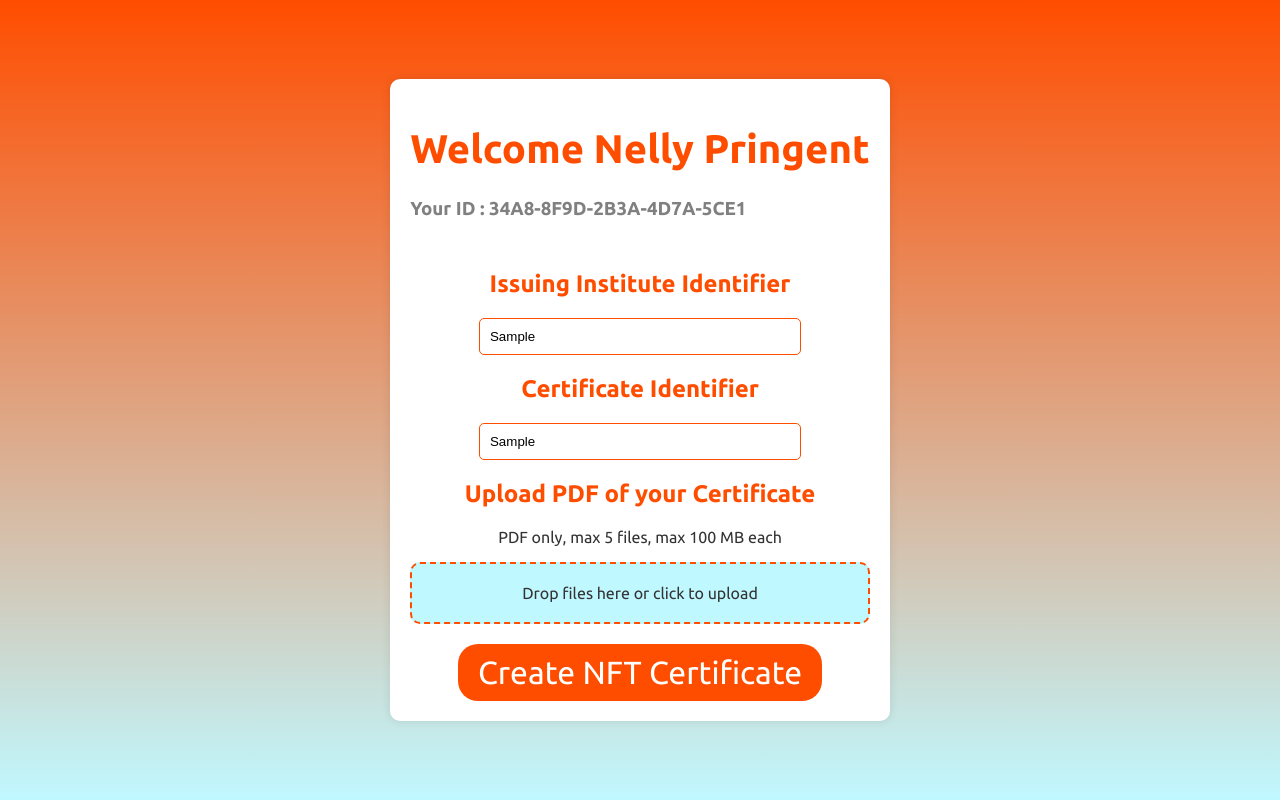
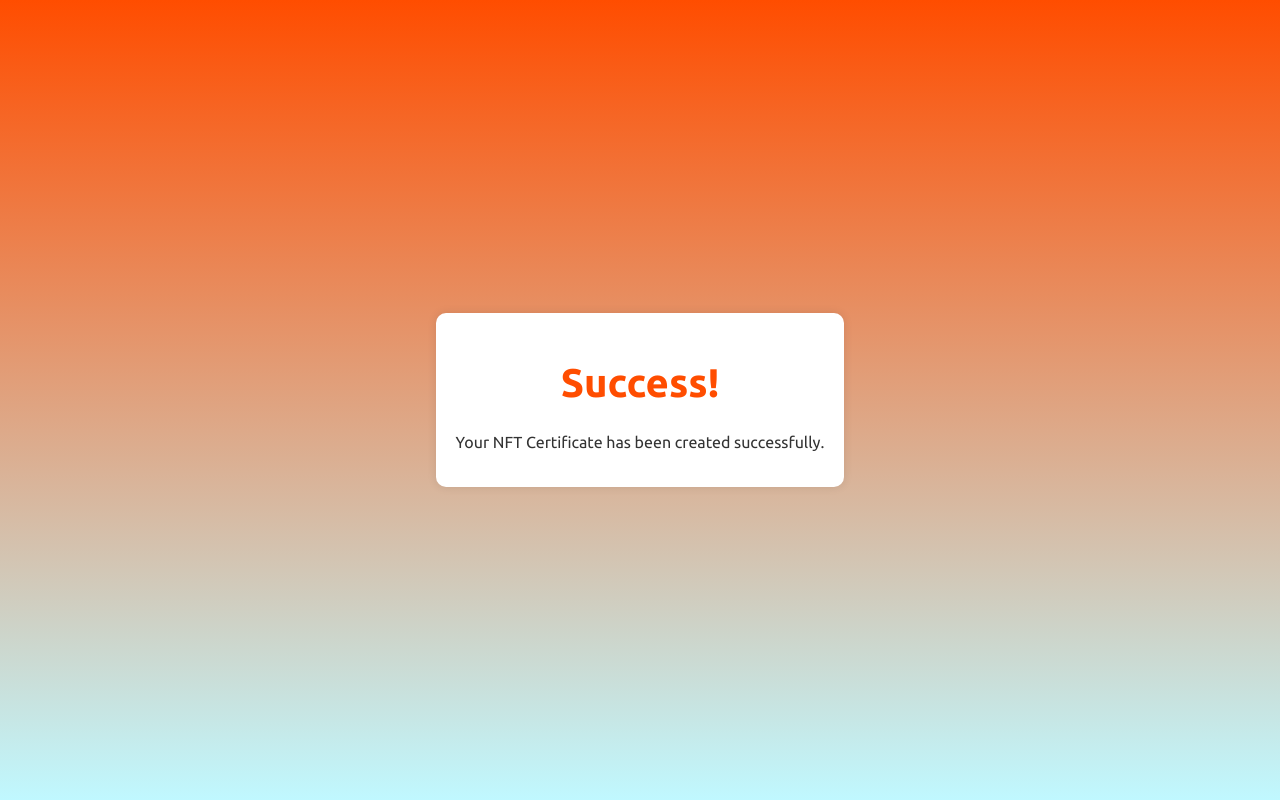
Before and after one commit to Erhuero/blockchain-cv-interface, a React (Create React App) app: page /form in a window 1280 px wide. Both pictures are taken after typing "Sample", "Sample" into the empty fields and a click on the button "Create NFT Certificate". Built offline with nearby package versions, Linux system fonts and the light colour scheme.

Commit message:
simulation

```diff
--- a/src/components/FormPage.js
+++ b/src/components/FormPage.js
@@ -2,8 +2,6 @@ import React, { useState, useEffect } from 'react';
 import FileUpload from '../FileUpload';
 import './FormPage.css';
 
-
-// Utility function to generate a random hash code
 const getUserID = () => {
   return "34A8-8F9D-2B3A-4D7A-5CE1";
 };
@@ -15,85 +13,27 @@ const getUserName = () => {
 function FormPage() {
   const [id1, setId1] = useState('');
   const [id2, setId2] = useState('');
-  const [userID, setUserID] = useState('');
-  const [userName, setUserName] = useState('');
   const [files, setFiles] = useState([]);
   const [uploadProgress, setUploadProgress] = useState({});
-  const [submitted, setSubmitted] = useState(false);
-
-  useEffect(() => {
-    setUserID(getUserID());
-  }, []);
-
-  useEffect(() => {
-    setUserName(getUserName());
-  }, []);
+  const [formVisible, setFormVisible] = useState(true);
+  const [successMessageVisible, setSuccessMessageVisible] = useState(false);
 
   const handleFilesAdded = (newFiles) => {
     setFiles(newFiles);
   };
 
-  const handleSubmit = async (e) => {
+  const handleSubmit = (e) => {
     e.preventDefault();
-    if (files.length === 0) {
-      alert('Please upload at least one file');
-      return;
-    }
-
-    const formData = new FormData();
-    files.forEach((file, index) => {
-      formData.append(`file${index}`, file);
-    });
-
-    const xhr = new XMLHttpRequest();
-    xhr.open('POST', 'http://localhost:5001/upload');
-
-    xhr.upload.onprogress = (event) => {
-      if (event.lengthComputable) {
-        const copy = { ...uploadProgress };
-        files.forEach(file => {
-          copy[file.name] = (event.loaded / event.total) * 100;
-        });
-        setUploadProgress(copy);
-      }
-    };
-
-    xhr.onload = () => {
-      if (xhr.status === 200) {
-        setSubmitted(true);
-      } else {
-        alert('Failed to upload files');
-      }
-    };
-
-    xhr.send(formData);
+    setFormVisible(false);
+    setSuccessMessageVisible(true);
   };
 
   return (
     <div className="FormPage">
-      {submitted ? (
-        <div className="success-message">
-          <h1>NFT Created Successfully</h1>
-          <p>These files:</p>
-          <ul>
-            {files.map(file => (
-              <li key={file.name}>{file.name} ({(file.size / 1024 / 1024).toFixed(2)} MB)</li>
-            ))}
-          </ul>
-          <p>With these IDs:</p>
-          <ul>
-            <li>ID 1: {id1}</li>
-            <li>ID 2: {id2}</li>
-          </ul>
-          <p>Hash: {userID}</p>
-          <p>A signing request has been sent by email to the institute.</p>
-        </div>
-      ) : (
-        <>
-          <h1>Welcome {userName}</h1>
-          <h3>Your ID : {userID}</h3>
-
+      {formVisible ? (
         <form onSubmit={handleSubmit}>
+          <h1>Welcome {getUserName()}</h1>
+          <h3>Your ID : {getUserID()}</h3>
           <h2>Issuing Institute Identifier</h2>
           <input
             type="text"
@@ -111,8 +51,13 @@ function FormPage() {
           <FileUpload onFilesAdded={handleFilesAdded} uploadProgress={uploadProgress} />
           <button type="submit" className="submit-button">Create NFT Certificate</button>
         </form>
-        </>
-      )}
+      ) : null}
+      {successMessageVisible ? (
+        <div className="success-message">
+          <h1>Success!</h1>
+          <p>Your NFT Certificate has been created successfully.</p>
+        </div>
+      ) : null}
     </div>
   );
 }
```
Lines whose indentation alone changed are shown as unchanged.
